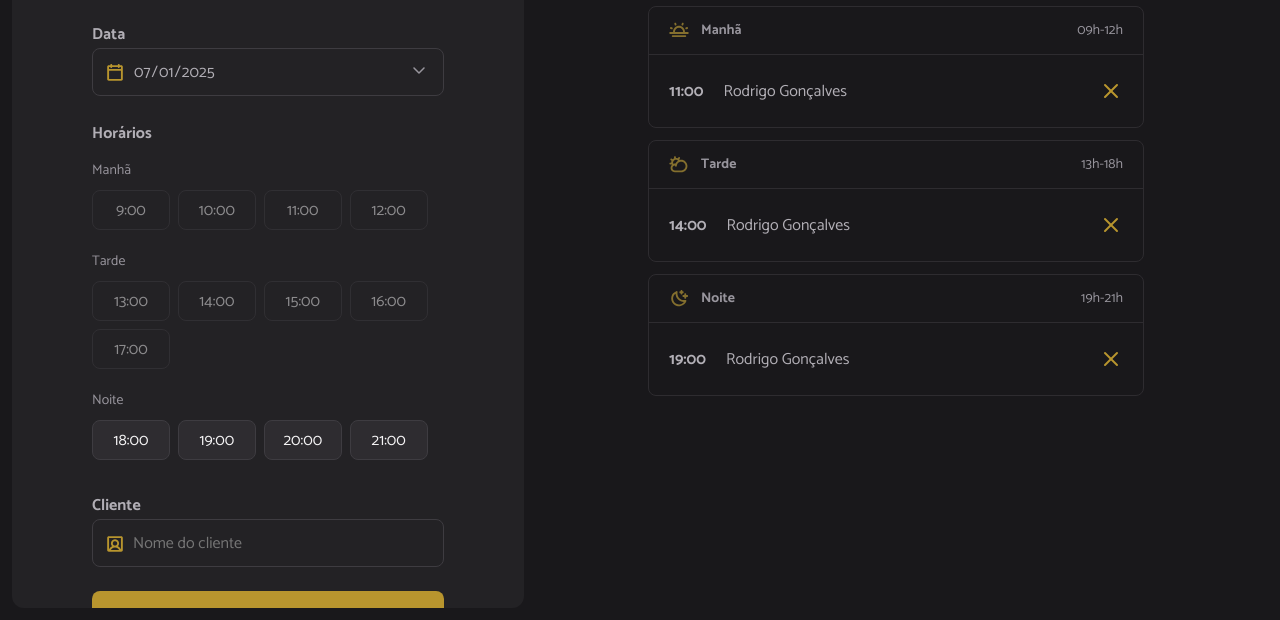
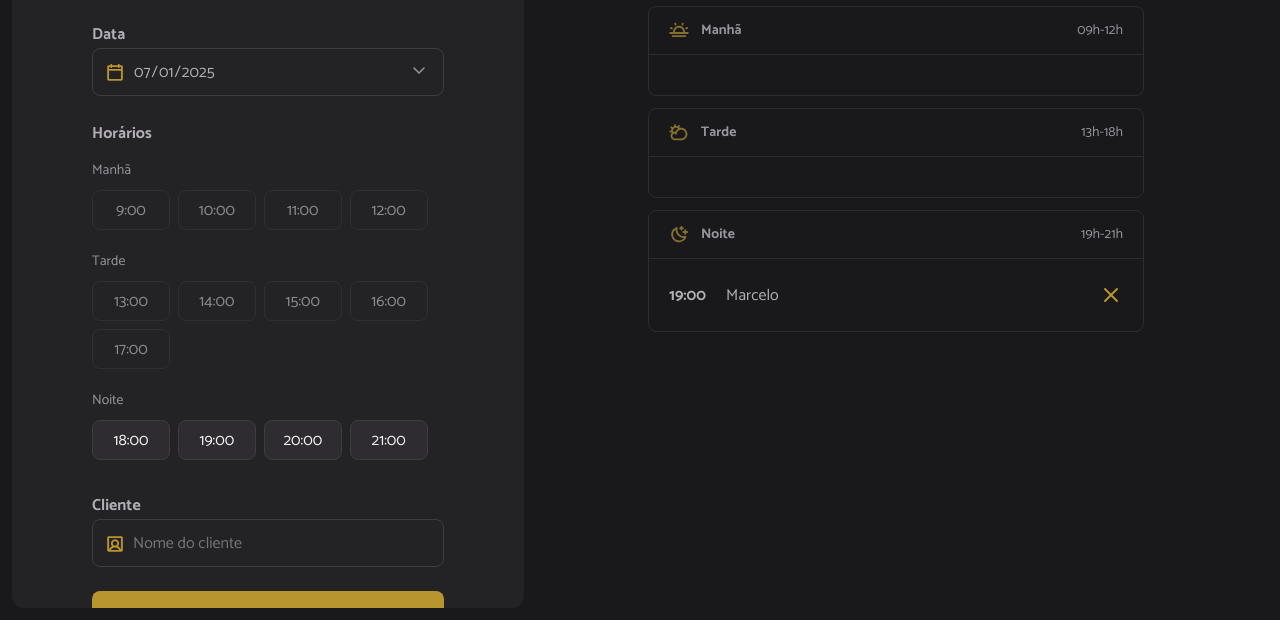
Before and after one commit to FelipeFerreiraAmado/hairday-template, a website built with webpack: page index.html in a window 1280 px wide. Shown: the part 180-800 px from the top of the page. Built offline with nearby package versions, Linux system fonts and the light colour scheme; data requests are answered from the project's data file.

Commit message:
renderizando os agendamentos

```diff
--- a/index.html
+++ b/index.html
@@ -86,7 +86,7 @@
           </header>
           <ul id="period-morning" class="period">
             <!-- Exemplo  -->
-            <li>
+            <!-- <li>
               <strong>11:00</strong>
               <span>Rodrigo Gonçalves</span>
               <img
@@ -94,7 +94,7 @@
                 alt="Cancelar"
                 class="cancel-icon"
               />
-            </li>
+            </li> -->
           </ul>
         </section>
 
@@ -106,7 +106,7 @@
           </header>
           <ul id="period-afternoon" class="period">
             <!-- Exemplo -->
-            <li>
+            <!-- <li>
               <strong>14:00</strong>
               <span>Rodrigo Gonçalves</span>
               <img
@@ -114,7 +114,7 @@
                 alt="Cancelar"
                 class="cancel-icon"
               />
-            </li>
+            </li> -->
           </ul>
         </section>
 
@@ -126,7 +126,7 @@
           </header>
           <ul id="period-night" class="period">
             <!-- Exemplo -->
-            <li>
+            <!-- <li>
               <strong>19:00</strong>
               <span>Rodrigo Gonçalves</span>
               <img
@@ -134,7 +134,7 @@
                 alt="Cancelar"
                 class="cancel-icon"
               />
-            </li>
+            </li> -->
           </ul>
         </section>
       </aside>
--- a/server.json
+++ b/server.json
@@ -1,3 +1,14 @@
 {
-  "schedules": []
+  "schedules": [
+    {
+      "id": 1751389349777,
+      "name": "Marcelo",
+      "when": "2025-07-01T19:00:00.000Z"
+    },
+    {
+      "id": 1751389384360,
+      "name": "Felipe",
+      "when": "2025-07-24T00:00:00.000Z"
+    }
+  ]
 }
--- a/src/modules/schedules/load.js
+++ b/src/modules/schedules/load.js
@@ -1,4 +1,5 @@
 import { scheduleFetchByDay } from "../../services/schedule-fetch-by-day.js"
+import { schedulesShow } from "../schedules/show.js"
 import { hoursLoad } from "../form/hours-load.js"
 
 // Seleciona o input de data.
@@ -11,7 +12,8 @@ export async function schedulesDay() {
   // Busca na API os agendamentos
   const dailySchedules = await scheduleFetchByDay({ date })
 
-  console.log(dailySchedules)
+  // Exibe os agendamentos
+  schedulesShow({ dailySchedules })
 
   // Renderiza as horas disponíveis.
   hoursLoad({date})
--- /dev/null
+++ b/src/modules/schedules/show.js
@@ -0,0 +1,55 @@
+import dayjs from "dayjs";
+
+// Seleciona as sessões manhã, tarde e noite.
+const periodMorning = document.getElementById("period-morning");
+const periodAfternoon = document.getElementById("period-afternoon");
+const periodNight = document.getElementById("period-night");
+
+export function schedulesShow({ dailySchedules }){
+  try {
+    // Limpa as listas.
+    periodMorning.innerHTML = ""
+    periodAfternoon.innerHTML = ""
+    periodNight.innerHTML = ""
+
+    // Renderiza os agendamentos por período.
+    dailySchedules.forEach((schedule) => {
+      const item = document.createElement("li")
+      const time = document.createElement("strong")
+      const name = document.createElement("span")
+
+      // Adiciona o id do agendamento.
+      item.setAttribute("data-id", schedule.id)
+
+      time.textContent = dayjs(schedule.when).format("HH:mm")
+      name.textContent = schedule.name
+
+      // Cria o ícone de cancelar o agendamento.
+      const cancelIcon = document.createElement("img")
+      cancelIcon.classList.add("cancel-icon")
+      cancelIcon.setAttribute("src", "./src/assets/cancel.svg")
+      cancelIcon.setAttribute("alt", "Cancelar")
+
+      // Adiciona o tempo, nome e ícone no item.
+      item.append(time, name, cancelIcon)
+
+      // Obtém somente a hora
+      const hour = dayjs(schedule.when).hour()
+
+      // Renderiza o agendamento na sessão (manhã, tarde ou noite)
+      if (hour <= 12) {
+        periodMorning.appendChild(item)
+      } else if (hour > 12 && hour <= 18) {
+        periodAfternoon.appendChild(item)
+      } else {
+        periodNight.appendChild(item)
+      }
+
+    })
+
+
+  } catch (error) {
+    alert("Não foi possível exibir os agendamentos.")
+    console.log(error)
+  }
+}
```
